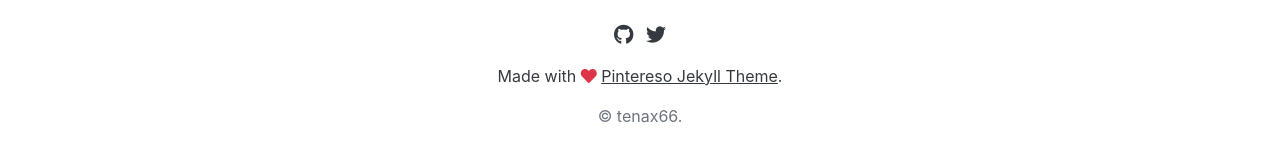
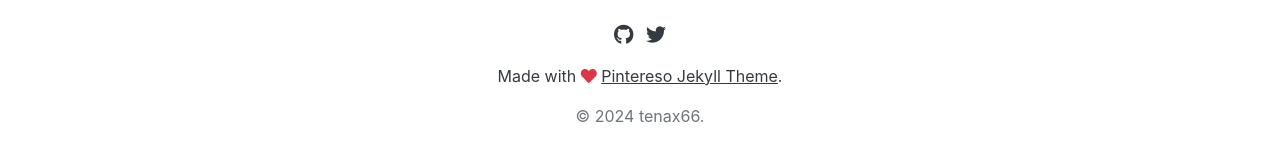
Before and after one commit to tenax66/babel, a Jekyll site: the page built from index.html, in a window 1280 px wide and 1169 px high. Shown: the part 977-1139 px from the top of the window. Built offline with Jekyll 4.4.1, drawn with Linux system fonts in a browser that asks for light colours; nearby versions of some CDN libraries; library files that are not in the unit come from our copies; the list of posts is cut into pages by our own code; comment, search, counter and statistics services are not loaded.

Commit message:
add year

```diff
--- a/_includes/footer-copyright.html
+++ b/_includes/footer-copyright.html
@@ -17,6 +17,6 @@
 
 <p>
     <a class="text-muted" href="{{site.url}}{{site.baseurl}}/">
-        &copy;  {{site.author}}.
+        &copy; 2024 {{site.author}}.
     </a>
 </p>
```
